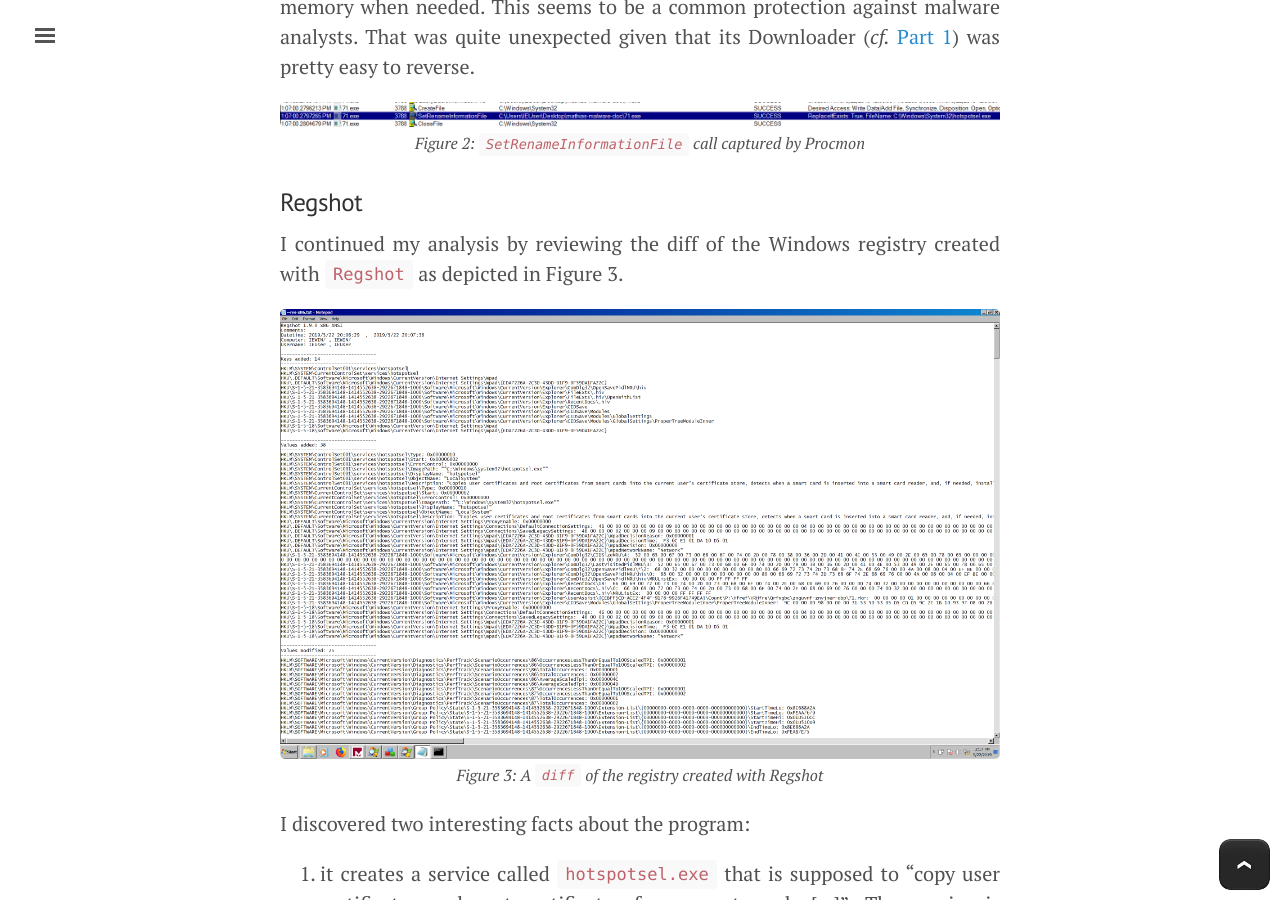
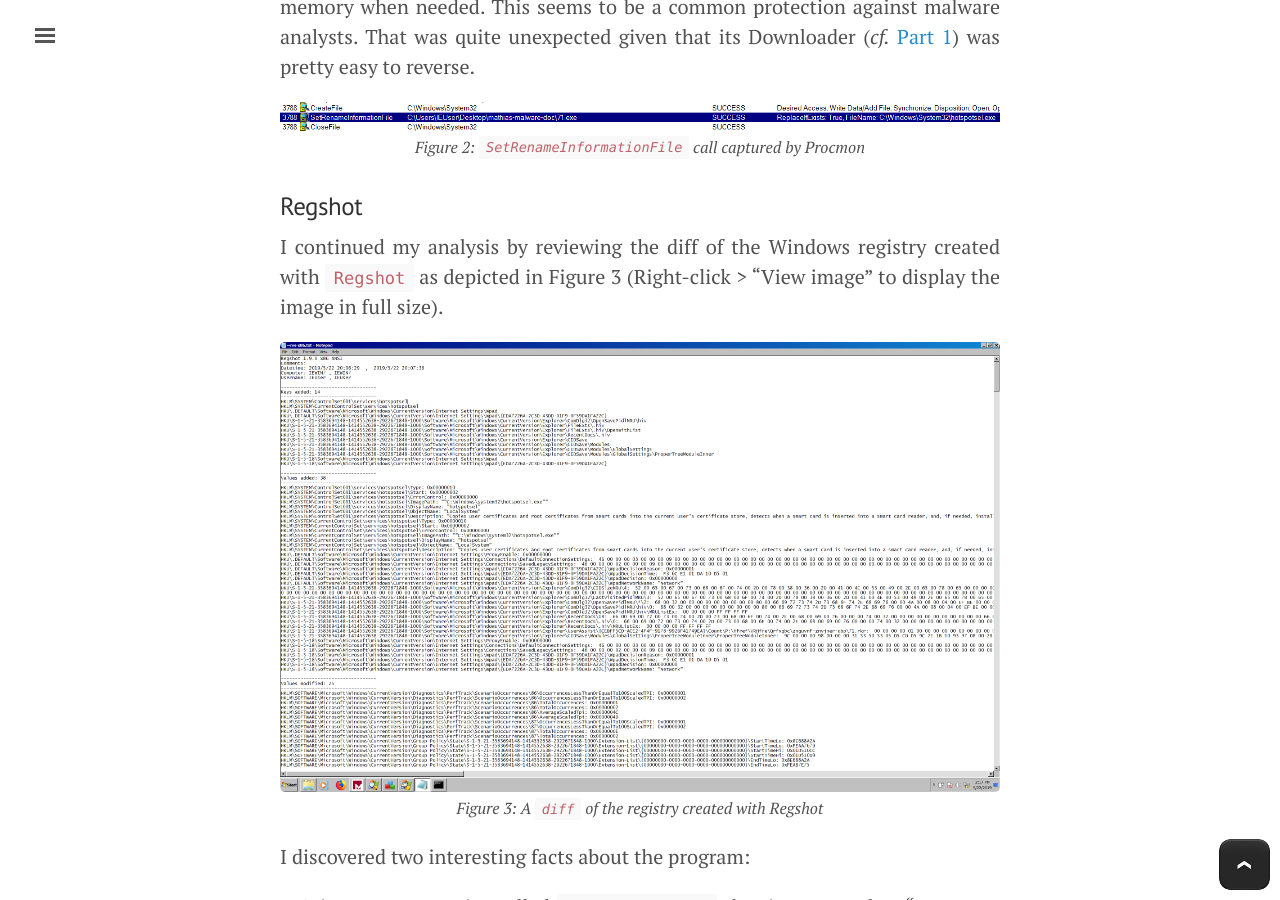
Before and after one commit to willdurand/willdurand.github.io, a Jekyll site: the page built from _posts/2019-05-27-malware-analysis-writeup-heodo-part-2.markdown, in a window 1280 px wide and 900 px high, scrolled down 2647 px. Built offline with Jekyll 4.4.1, drawn with Linux system fonts in a browser that asks for light colours; nearby versions of some CDN libraries; comment, search, counter and statistics services are not loaded.

Commit message:
Some more fixes

```diff
--- a/_posts/2019-05-27-malware-analysis-writeup-heodo-part-2.markdown
+++ b/_posts/2019-05-27-malware-analysis-writeup-heodo-part-2.markdown
@@ -104,7 +104,7 @@ _Figure 2: `SetRenameInformationFile` call captured by Procmon_
 
 I continued my analysis by reviewing the diff of the Windows registry created
 with [`Regshot`](https://sourceforge.net/p/regshot/wiki/Home/) as depicted in
-Figure 3.
+Figure 3 (Right-click > "View image" to display the image in full size).
 
 ![A screenshot of the Windows VM with the Regshot diff file
 opened](/images/posts/2019/05/regshot-diff.png)
```
Also changed, not shown: images/posts/2019/05/procmon-rename.png.
